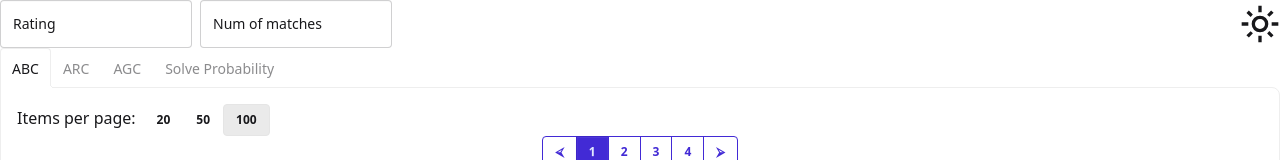
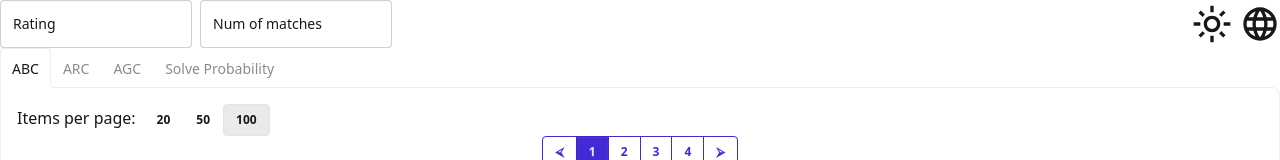
Before and after one commit to matcher9131/atcoder-difficulty, a React (Vite) app: page / in a window 1280 px wide. Shown: the top 160 px of the page. Built offline with nearby package versions, Linux system fonts and the light colour scheme.

Commit message:
Add LanguageSelector

```diff
--- a/index.html
+++ b/index.html
@@ -5,6 +5,11 @@
   <meta charset="UTF-8" />
   <meta name="viewport" content="width=device-width, initial-scale=1.0" />
   <title>Vite + React + TS</title>
+  <script type="module">
+    if (!("anchorName" in document.documentElement.style)) {
+      import("https://unpkg.com/@oddbird/css-anchor-positioning");
+    }
+  </script>
 </head>
 
 <body>
--- a/src/features/header/components/pageHeader/PageHeader.tsx
+++ b/src/features/header/components/pageHeader/PageHeader.tsx
@@ -1,12 +1,14 @@
 import type { ReactNode } from "react";
 import { RatingInputContianer } from "../../../rating/components/ratingInput";
 import { ThemeSelectorContainer } from "../../../settings/components/themeSelector";
+import { LanguageSelectorContainer } from "../../../settings/components/languageSelector";
 
 export const PageHeader = (): ReactNode => {
     return (
-        <div className="w-full flex justify-between">
+        <div className="w-full flex justify-between gap-x-2">
             <RatingInputContianer className="mr-auto" />
             <ThemeSelectorContainer />
+            <LanguageSelectorContainer />
         </div>
     );
 };
--- /dev/null
+++ b/src/features/settings/components/languageSelector/LanguageSelector.tsx
@@ -0,0 +1,52 @@
+import type { CSSProperties, ReactNode } from "react";
+import type { Language } from "../../types/language";
+import clsx from "clsx";
+
+export type LanguageSelectorProps = {
+    readonly selectedLanguage: Language;
+    readonly onClickEnglish: () => void;
+    readonly onClickJapanese: () => void;
+};
+
+export const LanguageSelector = ({
+    selectedLanguage,
+    onClickEnglish,
+    onClickJapanese,
+}: LanguageSelectorProps): ReactNode => {
+    return (
+        <div className="flex">
+            <button
+                popoverTarget="language_popover"
+                style={{ anchorName: "--language-popover-anchor" } as CSSProperties}
+            >
+                <svg
+                    xmlns="http://www.w3.org/2000/svg"
+                    role="img"
+                    aria-label="Enable dark mode"
+                    viewBox="0 -960 960 960"
+                    className="h-10 w-10 fill-current"
+                >
+                    <path d="M480-80q-82 0-155-31.5t-127.5-86Q143-252 111.5-325T80-480q0-83 31.5-155.5t86-127Q252-817 325-848.5T480-880q83 0 155.5 31.5t127 86q54.5 54.5 86 127T880-480q0 82-31.5 155t-86 127.5q-54.5 54.5-127 86T480-80Zm0-82q26-36 45-75t31-83H404q12 44 31 83t45 75Zm-104-16q-18-33-31.5-68.5T322-320H204q29 50 72.5 87t99.5 55Zm208 0q56-18 99.5-55t72.5-87H638q-9 38-22.5 73.5T584-178ZM170-400h136q-3-20-4.5-39.5T300-480q0-21 1.5-40.5T306-560H170q-5 20-7.5 39.5T160-480q0 21 2.5 40.5T170-400Zm216 0h188q3-20 4.5-39.5T580-480q0-21-1.5-40.5T574-560H386q-3 20-4.5 39.5T380-480q0 21 1.5 40.5T386-400Zm268 0h136q5-20 7.5-39.5T800-480q0-21-2.5-40.5T790-560H654q3 20 4.5 39.5T660-480q0 21-1.5 40.5T654-400Zm-16-240h118q-29-50-72.5-87T584-782q18 33 31.5 68.5T638-640Zm-234 0h152q-12-44-31-83t-45-75q-26 36-45 75t-31 83Zm-200 0h118q9-38 22.5-73.5T376-782q-56 18-99.5 55T204-640Z" />
+                </svg>
+            </button>
+
+            <ul
+                id="language_popover"
+                popover="auto"
+                className="dropdown dropdown-end menu bg-base-300 rounded-box z-1 border border-white/5 shadow-xl outline-1 outline-black/5"
+                style={{ positionAnchor: "--language-popover-anchor" } as CSSProperties}
+            >
+                <li>
+                    <button onClick={onClickEnglish} className={clsx(selectedLanguage === "en" && "menu-active")}>
+                        English
+                    </button>
+                </li>
+                <li>
+                    <button onClick={onClickJapanese} className={clsx(selectedLanguage === "ja" && "menu-active")}>
+                        Japanese
+                    </button>
+                </li>
+            </ul>
+        </div>
+    );
+};
--- /dev/null
+++ b/src/features/settings/components/languageSelector/LanguageSelectorContainer.tsx
@@ -0,0 +1,8 @@
+import type { ReactNode } from "react";
+import { useLanguageSelector } from "./useLanguageSelector";
+import { LanguageSelector } from "./LanguageSelector";
+
+export const LanguageSelectorContainer = (): ReactNode => {
+    const props = useLanguageSelector();
+    return <LanguageSelector {...props} />;
+};
--- /dev/null
+++ b/src/features/settings/components/languageSelector/index.ts
@@ -0,0 +1 @@
+export { LanguageSelectorContainer } from "./LanguageSelectorContainer";
--- /dev/null
+++ b/src/features/settings/components/languageSelector/useLanguageSelector.ts
@@ -0,0 +1,16 @@
+import { useAtom } from "jotai";
+import { selectedLanguageAtom } from "../../models/selectedLanguage";
+import type { LanguageSelectorProps } from "./LanguageSelector";
+
+export const useLanguageSelector = (): LanguageSelectorProps => {
+    const [selectedLanguage, setSelectedLanguage] = useAtom(selectedLanguageAtom);
+    return {
+        selectedLanguage,
+        onClickEnglish: () => {
+            setSelectedLanguage("en");
+        },
+        onClickJapanese: () => {
+            setSelectedLanguage("ja");
+        },
+    };
+};
--- /dev/null
+++ b/src/features/settings/models/selectedLanguage.ts
@@ -0,0 +1,6 @@
+import { atomWithStorage } from "jotai/utils";
+import type { Language } from "../types/language";
+
+export const selectedLanguageAtom = atomWithStorage<Language>("atcoder-difficulty-language", "en", undefined, {
+    getOnInit: true,
+});
--- /dev/null
+++ b/src/features/settings/types/language.ts
@@ -0,0 +1 @@
+export type Language = "en" | "ja";
```
